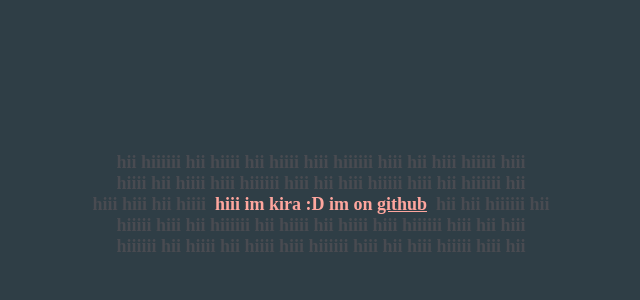
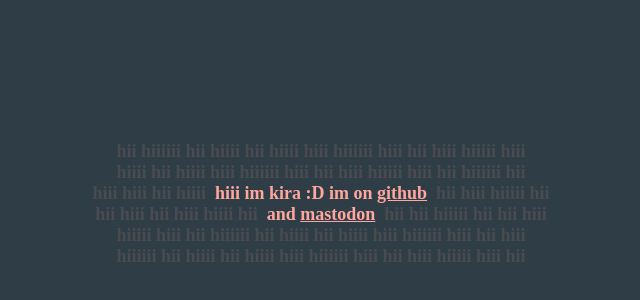
Before and after one commit to cyradotpink/website, a plain HTML site: page static/index.html in a window 1280 px wide. Shown: the part 196-496 px from the top of the page, without its empty margins (319-959 px from the left). Drawn offline with Linux system fonts and the light colour scheme; a web font is replaced by a local one.

Commit message:
even more hi

```diff
--- a/static/index.html
+++ b/static/index.html
@@ -43,17 +43,21 @@
         <br>
         hiiii hii hiiii hiii hiiiiii hiii hii hiii hiiiii hiii hii hiiiiii hii
         <br>
-        hiii hiii hii hiiii <span class="pink">
+        hiii hiii hii hiiii
+        <span class="pink">
             &nbsp;hiii im kira :D im on <a class="pink" href="https://github.com/cyradotpink/">github</a>&nbsp;
         </span>
-        hii hii hiiiiii hii
+        hii hiii hiiiii hii
+        <br>
+        hii hiii hii hiii hiiii hii
+        <span class="pink">&nbsp;and <a class="pink" rel="me" href="https://social.treehouse.systems/@kira">mastodon</a>&nbsp;</span>
+        hii hii hiiiii hii hii hiii
         <br>
         hiiiii hiii hii hiiiiii hii hiiii hii hiiii hiii hiiiiii hiii hii hiii
         <br>
         hiiiiii hii hiiii hii hiiii hiii hiiiiii hiii hii hiii hiiiii hiii hii
         </span>
     </div>
-    <a style="display: none;" rel="me" href="https://social.treehouse.systems/@kira"></a>
 </body>
 
 </html>
```
